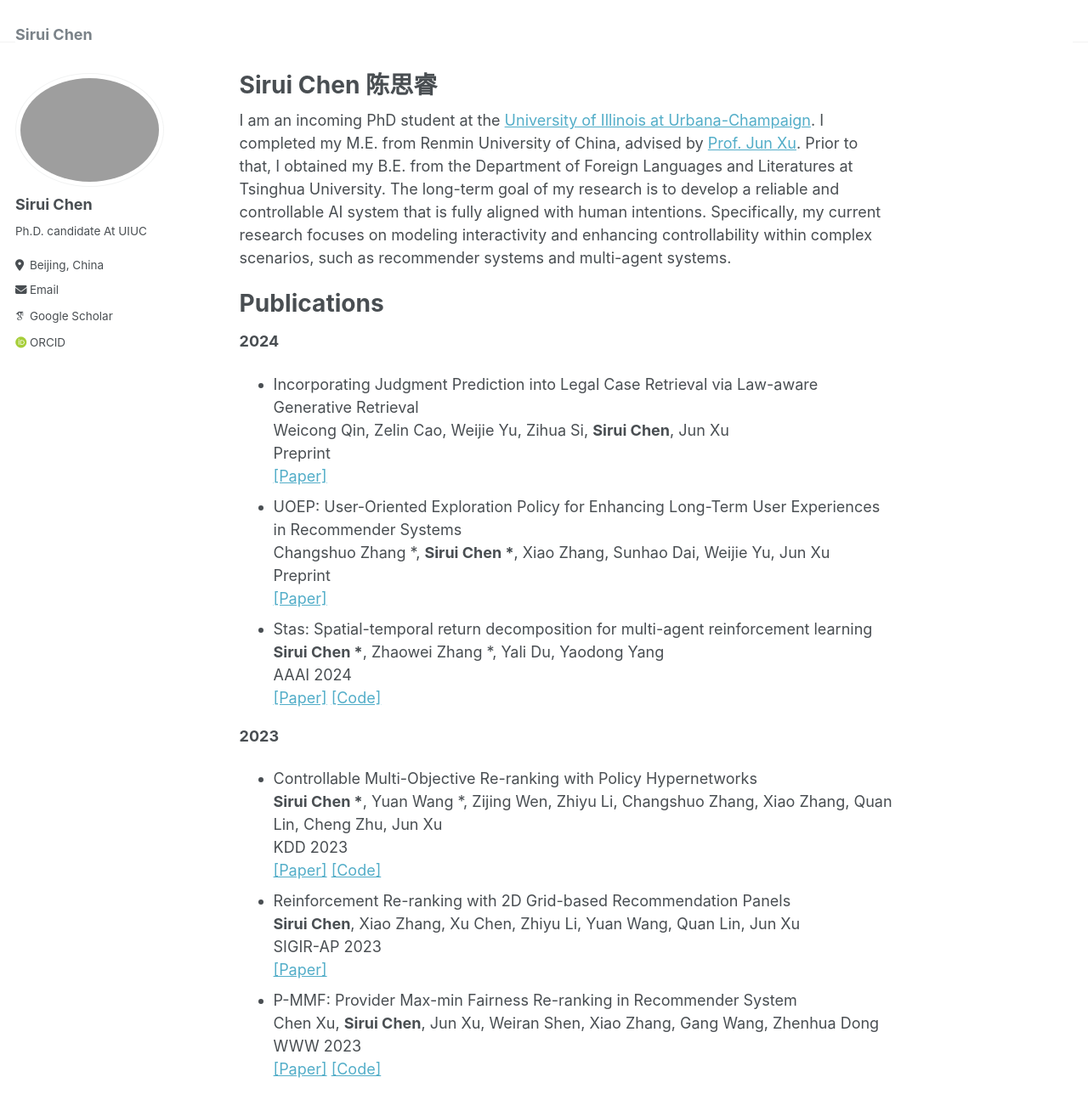
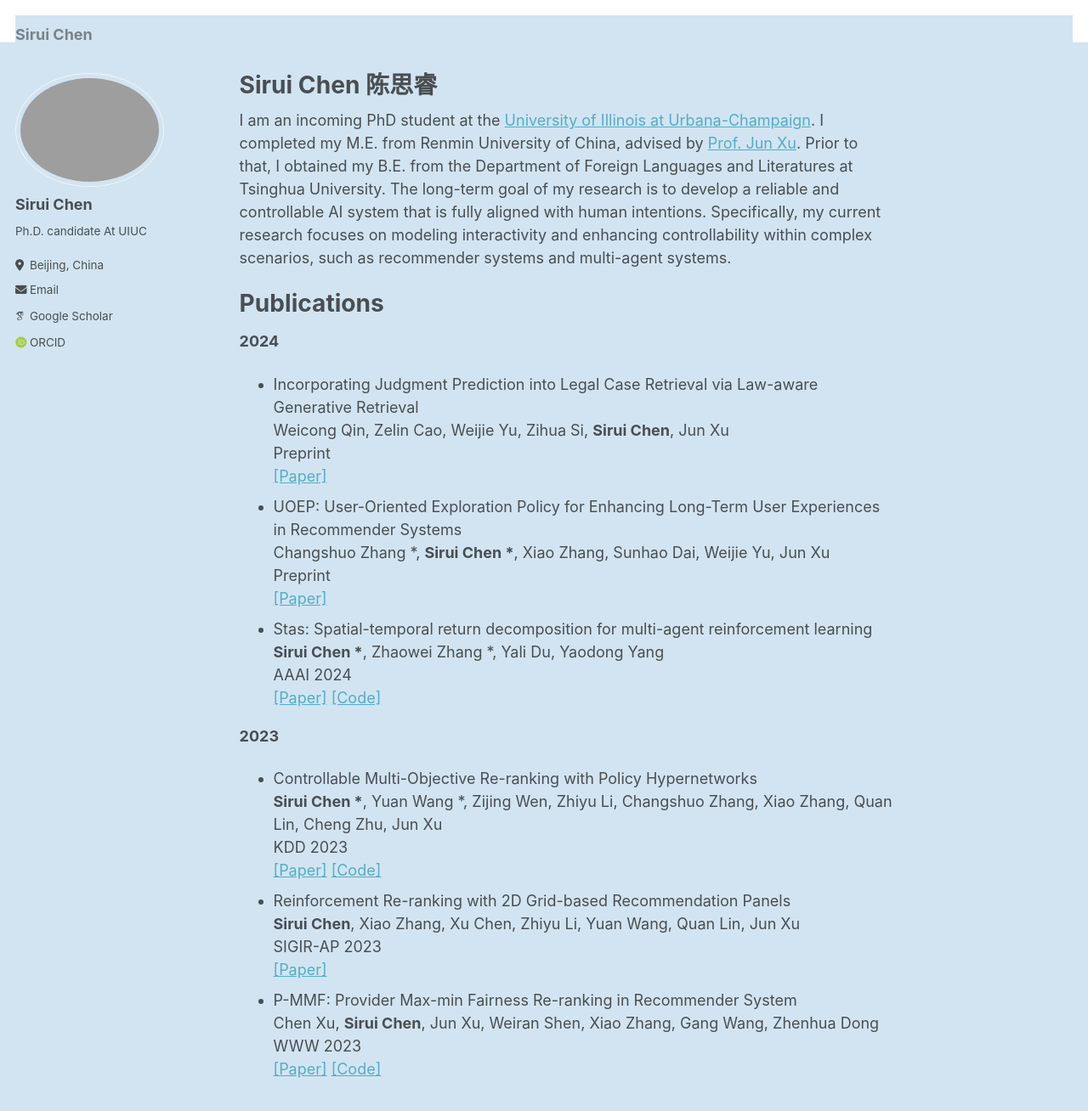
Before and after one commit to csr16/csr16.github.io, a Jekyll site: the page built from _pages/about.md, in a window 1280 px wide and 1400 px high. Shown: the top 1308 px of the window at 85% size. Built offline with Jekyll 4.4.1, drawn with Linux system fonts in a browser that asks for light colours; some web fonts are replaced.

Commit message:
udpate 0312

```diff
--- a/_sass/_variables.scss
+++ b/_sass/_variables.scss
@@ -56,7 +56,7 @@ $light-gray                 : mix(#fff, $gray, 50%);
 $lighter-gray               : mix(#fff, $gray, 90%);
 
 $body-color                 : #fff;
-$background-color           : #fff;
+$background-color           : #D2E4F1;
 $code-background-color      : #fafafa;
 $code-background-color-dark : $light-gray;
 $text-color                 : $dark-gray;
```
